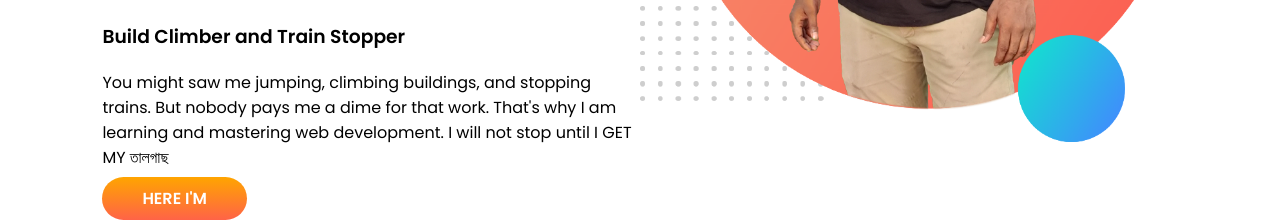
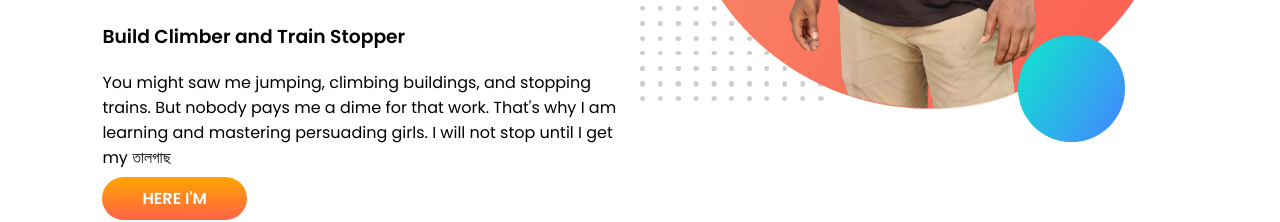
Before and after one commit to raisuliba/hridoy-mojumdar, a plain HTML site: page index.html in a window 1280 px wide. Shown: the part 456-678 px from the top of the page. Drawn offline with Linux system fonts and the light colour scheme.

Commit message:
adjustedt

```diff
--- a/index.html
+++ b/index.html
@@ -20,7 +20,7 @@
             <h3>Build Climber and Train Stopper</h3>
             <p>You might saw me jumping, climbing buildings, and stopping trains. But nobody pays me a dime for that
                 work.
-                That's why I am learning and mastering web development. I will not stop until I GET MY তালগাছ
+                That's why I am learning and mastering persuading girls. I will not stop until I get my তালগাছ
             </p>
             <a class="Button" target="_blank" href="https://www.facebook.com/manjur.ahmed.961">HERE I'M</a>
         </div>
```
